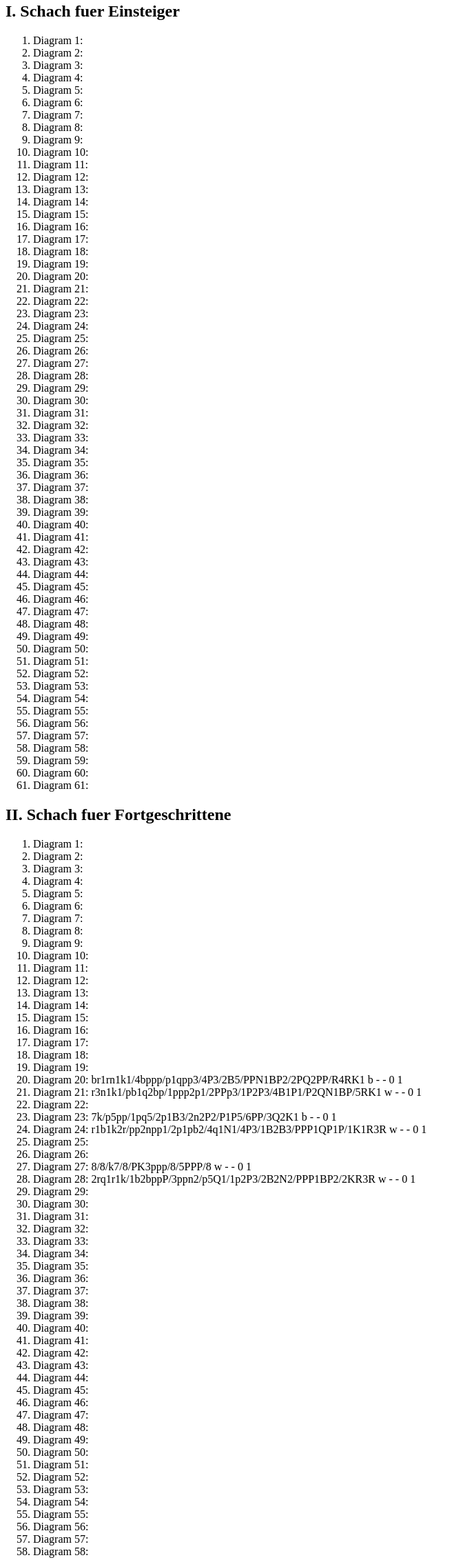
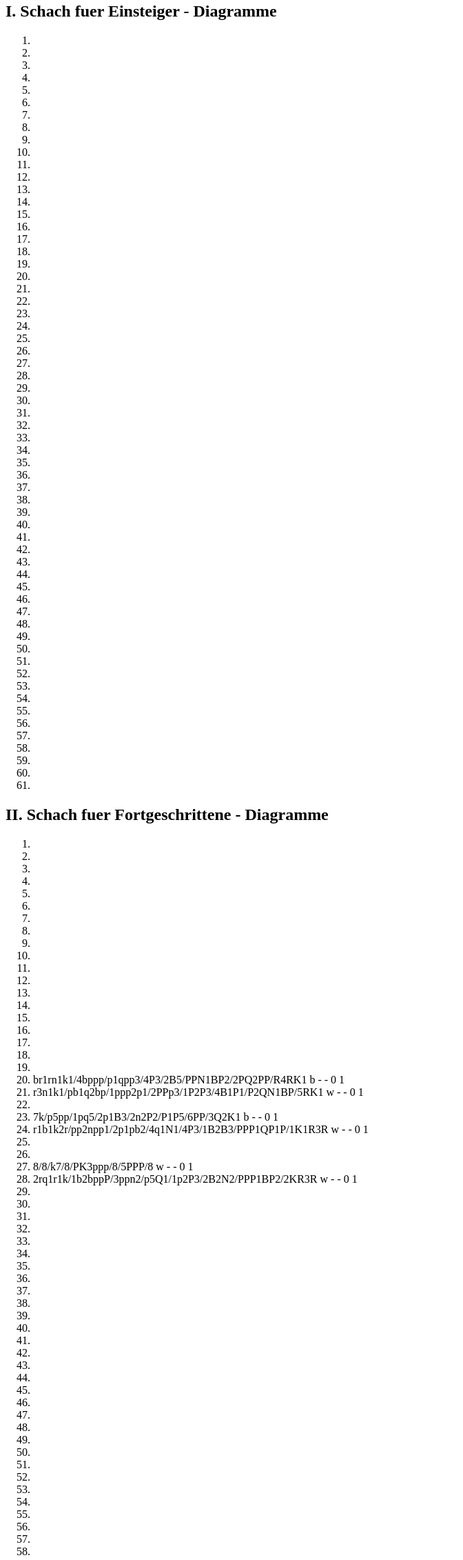
Before and after one commit to thoduerr/thoduerr.github.io, a plain HTML site: page chess/index.html in a window 1280 px wide. Shown: the part 77-2339 px from the top of the page at 69% size, without its empty margins (0-672 px from the left). Drawn offline with Linux system fonts and the light colour scheme.

Commit message:
Remove diagram

```diff
--- a/chess/index.html
+++ b/chess/index.html
@@ -8,133 +8,133 @@
 
 <body>
     <h1>Schach - Zug um Zug</h1>
-    <h2>I. Schach fuer Einsteiger</h2>
+    <h2>I. Schach fuer Einsteiger - Diagramme</h2>
     <ol>
-        <li>Diagram 1:</li>
-        <li>Diagram 2:</li>
-        <li>Diagram 3:</li>
-        <li>Diagram 4:</li>
-        <li>Diagram 5:</li>
-        <li>Diagram 6:</li>
-        <li>Diagram 7:</li>
-        <li>Diagram 8:</li>
-        <li>Diagram 9:</li>
-        <li>Diagram 10:</li>
-        <li>Diagram 11:</li>
-        <li>Diagram 12:</li>
-        <li>Diagram 13:</li>
-        <li>Diagram 14:</li>
-        <li>Diagram 15:</li>
-        <li>Diagram 16:</li>
-        <li>Diagram 17:</li>
-        <li>Diagram 18:</li>
-        <li>Diagram 19:</li>
-        <li>Diagram 20:</li>
-        <li>Diagram 21:</li>
-        <li>Diagram 22:</li>
-        <li>Diagram 23:</li>
-        <li>Diagram 24:</li>
-        <li>Diagram 25:</li>
-        <li>Diagram 26:</li>
-        <li>Diagram 27:</li>
-        <li>Diagram 28:</li>
-        <li>Diagram 29:</li>
-        <li>Diagram 30:</li>
-        <li>Diagram 31:</li>
-        <li>Diagram 32:</li>
-        <li>Diagram 33:</li>
-        <li>Diagram 34:</li>
-        <li>Diagram 35:</li>
-        <li>Diagram 36:</li>
-        <li>Diagram 37:</li>
-        <li>Diagram 38:</li>
-        <li>Diagram 39:</li>
-        <li>Diagram 40:</li>
-        <li>Diagram 41:</li>
-        <li>Diagram 42:</li>
-        <li>Diagram 43:</li>
-        <li>Diagram 44:</li>
-        <li>Diagram 45:</li>
-        <li>Diagram 46:</li>
-        <li>Diagram 47:</li>
-        <li>Diagram 48:</li>
-        <li>Diagram 49:</li>
-        <li>Diagram 50:</li>
-        <li>Diagram 51:</li>
-        <li>Diagram 52:</li>
-        <li>Diagram 53:</li>
-        <li>Diagram 54:</li>
-        <li>Diagram 55:</li>
-        <li>Diagram 56:</li>
-        <li>Diagram 57:</li>
-        <li>Diagram 58:</li>
-        <li>Diagram 59:</li>
-        <li>Diagram 60:</li>
-        <li>Diagram 61:</li>
+        <li></li>
+        <li></li>
+        <li></li>
+        <li></li>
+        <li></li>
+        <li></li>
+        <li></li>
+        <li></li>
+        <li></li>
+        <li></li>
+        <li></li>
+        <li></li>
+        <li></li>
+        <li></li>
+        <li></li>
+        <li></li>
+        <li></li>
+        <li></li>
+        <li></li>
+        <li></li>
+        <li></li>
+        <li></li>
+        <li></li>
+        <li></li>
+        <li></li>
+        <li></li>
+        <li></li>
+        <li></li>
+        <li></li>
+        <li></li>
+        <li></li>
+        <li></li>
+        <li></li>
+        <li></li>
+        <li></li>
+        <li></li>
+        <li></li>
+        <li></li>
+        <li></li>
+        <li></li>
+        <li></li>
+        <li></li>
+        <li></li>
+        <li></li>
+        <li></li>
+        <li></li>
+        <li></li>
+        <li></li>
+        <li></li>
+        <li></li>
+        <li></li>
+        <li></li>
+        <li></li>
+        <li></li>
+        <li></li>
+        <li></li>
+        <li></li>
+        <li></li>
+        <li></li>
+        <li></li>
+        <li></li>
     </ol>
-    <h2>II. Schach fuer Fortgeschrittene</h2>
+    <h2>II. Schach fuer Fortgeschrittene - Diagramme</h2>
     <ol>
-        <li>Diagram 1:</li>
-        <li>Diagram 2:</li>
-        <li>Diagram 3:</li>
-        <li>Diagram 4:</li>
-        <li>Diagram 5:</li>
-        <li>Diagram 6:</li>
-        <li>Diagram 7:</li>
-        <li>Diagram 8:</li>
-        <li>Diagram 9:</li>
-        <li>Diagram 10:</li>
-        <li>Diagram 11:</li>
-        <li>Diagram 12:</li>
-        <li>Diagram 13:</li>
-        <li>Diagram 14:</li>
-        <li>Diagram 15:</li>
-        <li>Diagram 16:</li>
-        <li>Diagram 17:</li>
-        <li>Diagram 18:</li>
-        <li>Diagram 19:</li>
-        <li>Diagram 20: br1rn1k1/4bppp/p1qpp3/4P3/2B5/PPN1BP2/2PQ2PP/R4RK1 b - - 0 1</li>
-        <li>Diagram 21: r3n1k1/pb1q2bp/1ppp2p1/2PPp3/1P2P3/4B1P1/P2QN1BP/5RK1 w - - 0 1</li>
-        <li>Diagram 22:</li>
-        <li>Diagram 23: 7k/p5pp/1pq5/2p1B3/2n2P2/P1P5/6PP/3Q2K1 b - - 0 1</li>
-        <li>Diagram 24: r1b1k2r/pp2npp1/2p1pb2/4q1N1/4P3/1B2B3/PPP1QP1P/1K1R3R w - - 0 1</li>
-        <li>Diagram 25:</li>
-        <li>Diagram 26:</li>
-        <li>Diagram 27: 8/8/k7/8/PK3ppp/8/5PPP/8 w - - 0 1</li>
-        <li>Diagram 28: 2rq1r1k/1b2bppP/3ppn2/p5Q1/1p2P3/2B2N2/PPP1BP2/2KR3R w - - 0 1</li>
-        <li>Diagram 29:</li>
-        <li>Diagram 30:</li>
-        <li>Diagram 31:</li>
-        <li>Diagram 32:</li>
-        <li>Diagram 33:</li>
-        <li>Diagram 34:</li>
-        <li>Diagram 35:</li>
-        <li>Diagram 36:</li>
-        <li>Diagram 37:</li>
-        <li>Diagram 38:</li>
-        <li>Diagram 39:</li>
-        <li>Diagram 40:</li>
-        <li>Diagram 41:</li>
-        <li>Diagram 42:</li>
-        <li>Diagram 43:</li>
-        <li>Diagram 44:</li>
-        <li>Diagram 45:</li>
-        <li>Diagram 46:</li>
-        <li>Diagram 47:</li>
-        <li>Diagram 48:</li>
-        <li>Diagram 49:</li>
-        <li>Diagram 50:</li>
-        <li>Diagram 51:</li>
-        <li>Diagram 52:</li>
-        <li>Diagram 53:</li>
-        <li>Diagram 54:</li>
-        <li>Diagram 55:</li>
-        <li>Diagram 56:</li>
-        <li>Diagram 57:</li>
-        <li>Diagram 58:</li>
-        <li>Diagram 59:</li>
-        <li>Diagram 60:</li>
-        <li>Diagram 61:</li>
+        <li></li>
+        <li></li>
+        <li></li>
+        <li></li>
+        <li></li>
+        <li></li>
+        <li></li>
+        <li></li>
+        <li></li>
+        <li></li>
+        <li></li>
+        <li></li>
+        <li></li>
+        <li></li>
+        <li></li>
+        <li></li>
+        <li></li>
+        <li></li>
+        <li></li>
+        <li>br1rn1k1/4bppp/p1qpp3/4P3/2B5/PPN1BP2/2PQ2PP/R4RK1 b - - 0 1</li>
+        <li>r3n1k1/pb1q2bp/1ppp2p1/2PPp3/1P2P3/4B1P1/P2QN1BP/5RK1 w - - 0 1</li>
+        <li></li>
+        <li>7k/p5pp/1pq5/2p1B3/2n2P2/P1P5/6PP/3Q2K1 b - - 0 1</li>
+        <li>r1b1k2r/pp2npp1/2p1pb2/4q1N1/4P3/1B2B3/PPP1QP1P/1K1R3R w - - 0 1</li>
+        <li></li>
+        <li></li>
+        <li>8/8/k7/8/PK3ppp/8/5PPP/8 w - - 0 1</li>
+        <li>2rq1r1k/1b2bppP/3ppn2/p5Q1/1p2P3/2B2N2/PPP1BP2/2KR3R w - - 0 1</li>
+        <li></li>
+        <li></li>
+        <li></li>
+        <li></li>
+        <li></li>
+        <li></li>
+        <li></li>
+        <li></li>
+        <li></li>
+        <li></li>
+        <li></li>
+        <li></li>
+        <li></li>
+        <li></li>
+        <li></li>
+        <li></li>
+        <li></li>
+        <li></li>
+        <li></li>
+        <li></li>
+        <li></li>
+        <li></li>
+        <li></li>
+        <li></li>
+        <li></li>
+        <li></li>
+        <li></li>
+        <li></li>
+        <li></li>
+        <li></li>
+        <li></li>
+        <li></li>
+        <li></li>
     </ol>
 </body>
 
```
